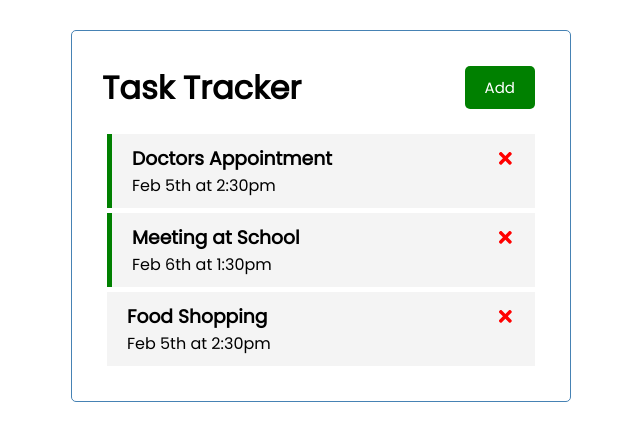
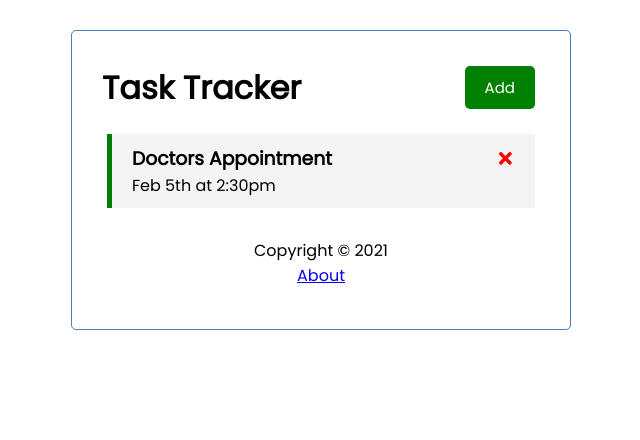
Before and after one commit to horsemaker/react-task-tracker, a React (Create React App) app: page / in a window 1280 px wide. Shown: the top 440 px of the page, without its empty margins (319-959 px from the left). Built offline with nearby package versions, Linux system fonts and the light colour scheme; data requests are answered from the project's data file.

Commit message:
routing & other feats

```diff
--- a/package.json
+++ b/package.json
@@ -6,9 +6,11 @@
     "@testing-library/jest-dom": "^5.15.0",
     "@testing-library/react": "^11.2.7",
     "@testing-library/user-event": "^12.8.3",
+    "json-server": "^0.17.0",
     "react": "^17.0.2",
     "react-dom": "^17.0.2",
     "react-icons": "^4.3.1",
+    "react-router-dom": "^5.2.0",
     "react-scripts": "4.0.3",
     "web-vitals": "^1.1.2"
   },
@@ -16,7 +18,8 @@
     "start": "react-scripts start",
     "build": "react-scripts build",
     "test": "react-scripts test",
-    "eject": "react-scripts eject"
+    "eject": "react-scripts eject",
+    "server": "json-server --watch db.json --port 5000"
   },
   "eslintConfig": {
     "extends": [
--- a/src/App.js
+++ b/src/App.js
@@ -1,74 +1,127 @@
 // import React from 'react'
-import { useState } from 'react'
+import { useState, useEffect } from 'react'
+import { BrowserRouter as Router, Route } from 'react-router-dom'
 import AddTask from './components/AddTask'
+import Footer from './components/Footer'
 import Header from './components/Header'
 import Tasks from './components/Tasks'
+import About from './components/About'
 
 const App = () => {
   const [showAddTask, setShowAddTask] = useState(false)
-  const [tasks, setTasks] = useState([
-    {
-      id: 1,
-      text: 'Doctors Appointment',
-      day: 'Feb 5th at 2:30pm',
-      reminder: true,
-    },
-    {
-      id: 2,
-      text: 'Meeting at School',
-      day: 'Feb 6th at 1:30pm',
-      reminder: true,
-    },
-    {
-      id: 3,
-      text: 'Food Shopping',
-      day: 'Feb 5th at 2:30pm',
-      reminder: false,
-    },
-  ])
+  const [tasks, setTasks] = useState([])
+
+  useEffect(() => {
+    const getTasks = async () => {
+      const tasksFromServer = await fetchTasks()
+      setTasks(tasksFromServer)
+    }
+    getTasks()
+  }, [])
+
+  // Fetch Tasks
+  const fetchTasks = async () => {
+    const res = await fetch('http://localhost:5000/tasks')
+    const data = await res.json()
+
+    return data
+  }
+
+  const fetchTask = async (id) => {
+    const res = await fetch(`http://localhost:5000/tasks/${id}`)
+    const data = await res.json()
+
+    return data
+  }
 
   // Add Task
-  const addTask = (task) => {
+  const addTask = async (task) => {
+    const res = await fetch('http://localhost:5000/tasks', {
+      method: 'POST',
+      headers: {
+        'Content-type': 'application/json',
+      },
+      body: JSON.stringify(task),
+    })
+
+    const data = await res.json()
+
+    setTasks([...tasks, data])
+
     // console.log(task)
-    const id = tasks[tasks.length - 1].id + 1
+    // const id = tasks[tasks.length - 1].id + 1
     // console.log(id)
-    const newTask = { id, ...task }
-    console.log(newTask)
-    setTasks([...tasks, newTask])
+    // const newTask = { id, ...task }
+    // console.log(newTask)
+    // setTasks([...tasks, newTask])
   }
 
   // Delete Task
-  const deleteTask = (id) => {
-    // console.log('Delete', id)
+  const deleteTask = async (id) => {
+    await fetch(`http://localhost:5000/tasks/${id}`, {
+      method: 'DELETE',
+    })
     setTasks(tasks.filter((task) => task.id !== id))
   }
 
   // Toggle Reminder
-  const toggleReminder = (id) => {
-    // console.log('Reminder', id)
+  const toggleReminder = async (id) => {
+    const taskToToggle = await fetchTask(id)
+    const updTask = {
+      ...taskToToggle,
+      reminder: !taskToToggle.reminder,
+    }
+
+    const res = await fetch(`http://localhost:5000/tasks/${id}`, {
+      method: 'PUT',
+      headers: {
+        'Content-type': 'application/json',
+      },
+      body: JSON.stringify(updTask),
+    })
+
+    const data = await res.json()
+
     setTasks(
       tasks.map((task) =>
-        task.id === id ? { ...task, reminder: !task.reminder } : task
+        task.id === id ? { ...task, reminder: data.reminder } : task
       )
     )
   }
 
   return (
+    <Router>
       <div className='container'>
         <Header
           onAdd={() => setShowAddTask(!showAddTask)}
           showAdd={showAddTask}
         />
         {showAddTask && <AddTask onAdd={addTask} />}
+
+        <Route
+          path='/'
+          exact
+          render={(props) => (
+            <>
+              {' '}
               {tasks.length > 0 ? (
-        <Tasks tasks={tasks} onDelete={deleteTask} onToggle={toggleReminder} />
+                <Tasks
+                  tasks={tasks}
+                  onDelete={deleteTask}
+                  onToggle={toggleReminder}
+                />
               ) : (
                 'No Tasks To Show'
               )}
+            </>
+          )}
+        />
+        <Route path='/about' component={About} />
+        <Footer />
       </div>
+    </Router>
   )
 }
-
 // class App extends React.Component {
 //   render() {
 //     return <h1>Hello From a Class! :)</h1>
--- a/src/components/Header.js
+++ b/src/components/Header.js
@@ -1,16 +1,21 @@
 import PropTypes from 'prop-types'
+import { useLocation } from 'react-router'
 import Button from './Button'
 
 const Header = ({ title, onAdd, showAdd }) => {
+  const location = useLocation()
+
   return (
     <div>
       <header className='header'>
         <h1>{title}</h1>
-        <Button
-          color={showAdd ? 'red' : 'green'}
-          text={showAdd ? 'Close' : 'Add'}
-          onClick={onAdd}
-        />
+        {location.pathname === '/' && (
+          <Button
+            color={showAdd ? 'red' : 'green'}
+            text={showAdd ? 'Close' : 'Add'}
+            onClick={onAdd}
+          />
+        )}
       </header>
     </div>
   )
```
Also changed, not shown: 1 other file (tests, documents, lock files or other folders). Lines whose indentation alone changed are shown as unchanged.
